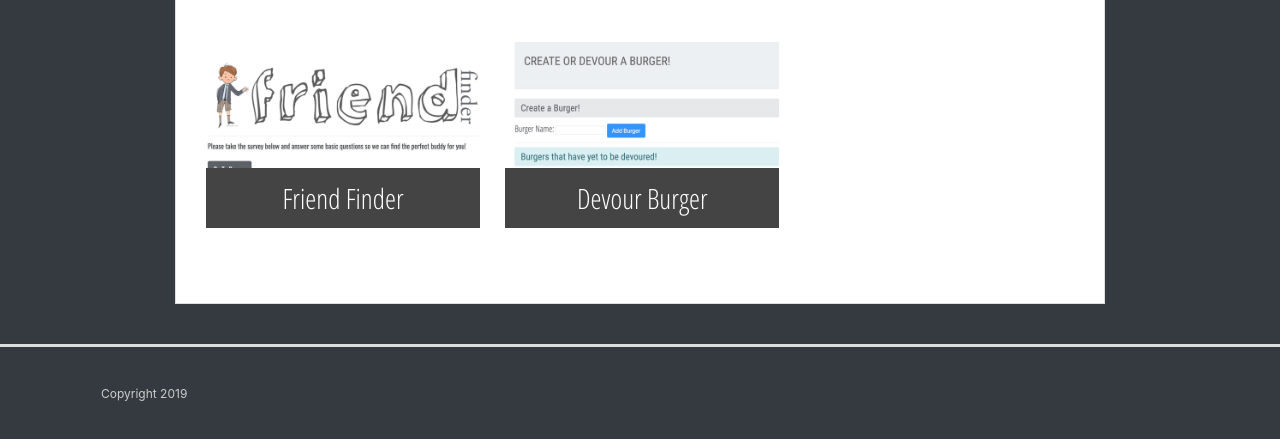
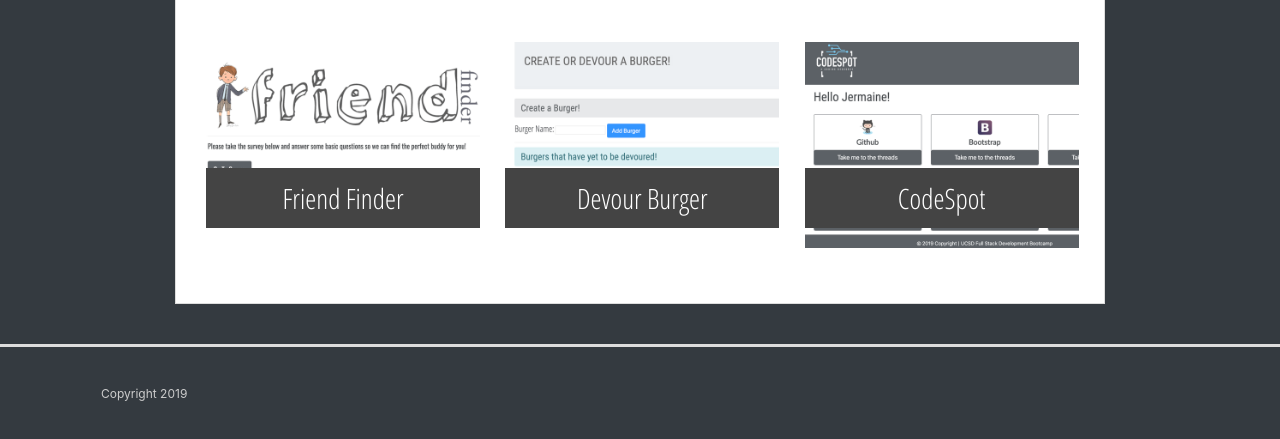
Before and after one commit to jermainehunter/Basic-Portfolio, a plain HTML site: page portfolio.html in a window 1280 px wide. Shown: the part 719-1158 px from the top of the page. Drawn offline with nearby package versions, Linux system fonts and the light colour scheme.

Commit message:
Updated Portfolio with Project 2

```diff
--- a/portfolio.html
+++ b/portfolio.html
@@ -119,6 +119,15 @@
             <h3>Devour Burger</h3>
           </div>
         </div>
+
+        <div class="col-md-4">
+          <div class="work">
+            <a href="https://codespot.herokuapp.com/" target="_blank"><img src="assets/images/project2.jpg"
+                class="img-fluid" alt="Responsive image" alt="Check out CodeSpot"
+                title="Check out CodeSpot"></a>
+            <h3>CodeSpot</h3>
+          </div>
+        </div>
       </div>
 
 
```
Also changed, not shown: assets/images/project2.jpg (added).
